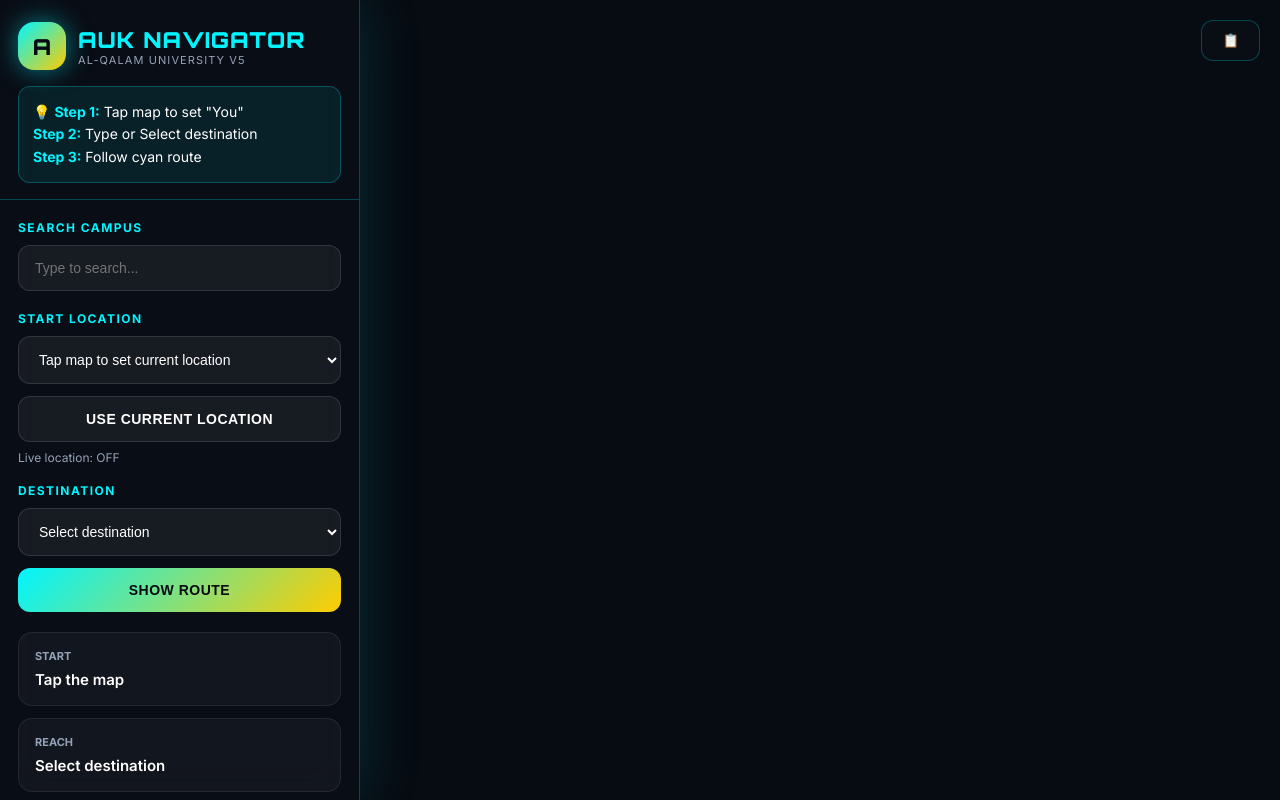
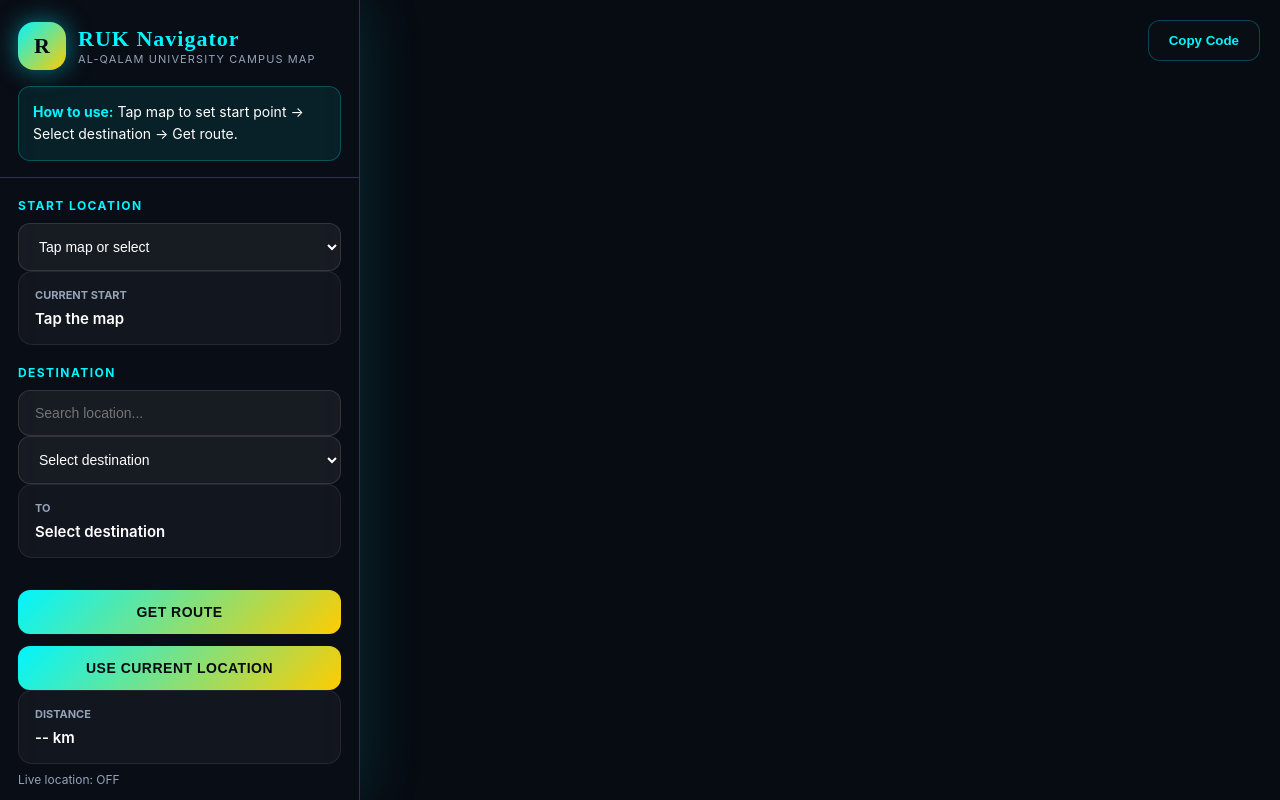
Before and after one commit to itxbabson2003-stack/auk-navigator, a plain HTML site: page index.html in a window 1280 px wide. Drawn offline with nearby package versions, Linux system fonts and the light colour scheme.

Commit message:
Update index.html

```diff
--- a/index.html
+++ b/index.html
@@ -3,65 +3,59 @@
 <head>
   <meta charset="UTF-8">
   <meta name="viewport" content="width=device-width, initial-scale=1.0">
-<title>AUK Navigator v5</title>
-<link href="https://fonts.googleapis.com/css2?family=Orbitron:wght@700;900&family=Inter:wght@400;600;700&display=swap" rel="stylesheet">
+  <title>RUK Navigator</title>
+  <link rel="stylesheet" href="https://unpkg.com/leaflet@1.9.3/dist/leaflet.css"/>
   <link rel="stylesheet" href="css/styles.css">
-<link rel="stylesheet" href="https://unpkg.com/leaflet@1.9.4/dist/leaflet.css"/>
-<script src="https://unpkg.com/leaflet@1.9.4/dist/leaflet.js"></script>
+  <script src="https://unpkg.com/leaflet@1.9.3/dist/leaflet.js" defer></script>
+  <script src="js/script.js" defer></script>
 </head>
 <body>
   <div class="app">
-  <aside class="panel">
+    <div class="panel">
       <div class="panel-header">
         <div class="brand-row">
-        <div class="brand-icon">A</div>
+          <div class="brand-icon">R</div>
           <div class="brand-text">
-          <h1>AUK NAVIGATOR</h1>
-          <p>Al-Qalam University v5</p>
+            <h1>RUK Navigator</h1>
+            <p>Al-Qalam University Campus Map</p>
           </div>
         </div>
         <div class="instruction-box">
-        💡 <b>Step 1:</b> Tap map to set "You"<br>
-        <b>Step 2:</b> Type or Select destination<br>
-        <b>Step 3:</b> Follow cyan route
+          <p><b>How to use:</b> Tap map to set start point → Select destination → Get route.</p>
         </div>
       </div>
       <div class="panel-body">
         <div class="section">
-        <label>Search Campus</label>
+          <label>Start Location</label>
+          <select id="startSelect" class="select"><option value="">Tap map or select</option></select>
+          <div class="info-card"><strong>Current Start</strong><span id="startLabel">Tap the map</span></div>
+        </div>
+        <div class="section">
+          <label>Destination</label>
           <div class="autocomplete">
-          <input id="searchInput" class="field" type="text" placeholder="Type to search..." autocomplete="off" />
+            <input id="searchInput" class="field" placeholder="Search location...">
             <ul id="searchDropdown" class="dropdown"></ul>
           </div>
+          <select id="destSelect" class="select"><option value="">Select destination</option></select>
+          <div class="info-card"><strong>To</strong><span id="destLabel">Select destination</span></div>
         </div>
         <div class="section">
-        <label>Start location</label>
-        <select id="startSelect" class="select">
-          <option value="">Tap map to set current location</option>
-        </select>
-        <button id="liveLocationBtn" class="button secondary">Use current location</button>
-        <p id="liveStatus" class="map-note">Live location: OFF</p>
-        <label style="margin-top: 18px; display: block;">Destination</label>
-        <select id="destSelect" class="select">
-          <option value="">Select destination</option>
-        </select>
-        <button id="routeBtnModern" class="button">Show Route</button>
+          <button id="routeBtnModern" class="button">Get Route</button>
           <button id="clearBtnModern" class="button secondary" style="display:none;">Clear Route</button>
-      </div>
-      <div class="section info-grid">
-        <div class="info-card"><strong>Start</strong><span id="startLabel">Tap the map</span></div>
-        <div class="info-card"><strong>Reach</strong><span id="destLabel">Select destination</span></div>
+          <button id="liveLocationBtn" class="button">Use current location</button>
           <div class="info-card"><strong>Distance</strong><span id="distanceLabel">-- km</span></div>
+          <div id="liveStatus" style="font-size:12px;color:var(--muted);margin-top:8px;">Live location: OFF</div>
         </div>
         <div class="section">
           <label>Campus Directory</label>
-        <div class="location-list" id="locationList"></div>
+          <div id="locationList" class="location-list"></div>
         </div>
       </div>
-  </aside>
-  <main class="map-wrap"><div id="map"></div></main>
     </div>
-<button class="copy-btn" onclick="copyCode()">📋</button>
-<script src="js/script.js"></script>
+    <div class="map-wrap">
+      <div id="map" style="width:100%;height:100vh;"></div>
+    </div>
+  </div>
+  <button class="copy-btn" onclick="copyCode()">Copy Code</button>
 </body>
 </html>
```
Lines whose indentation alone changed are shown as unchanged.
